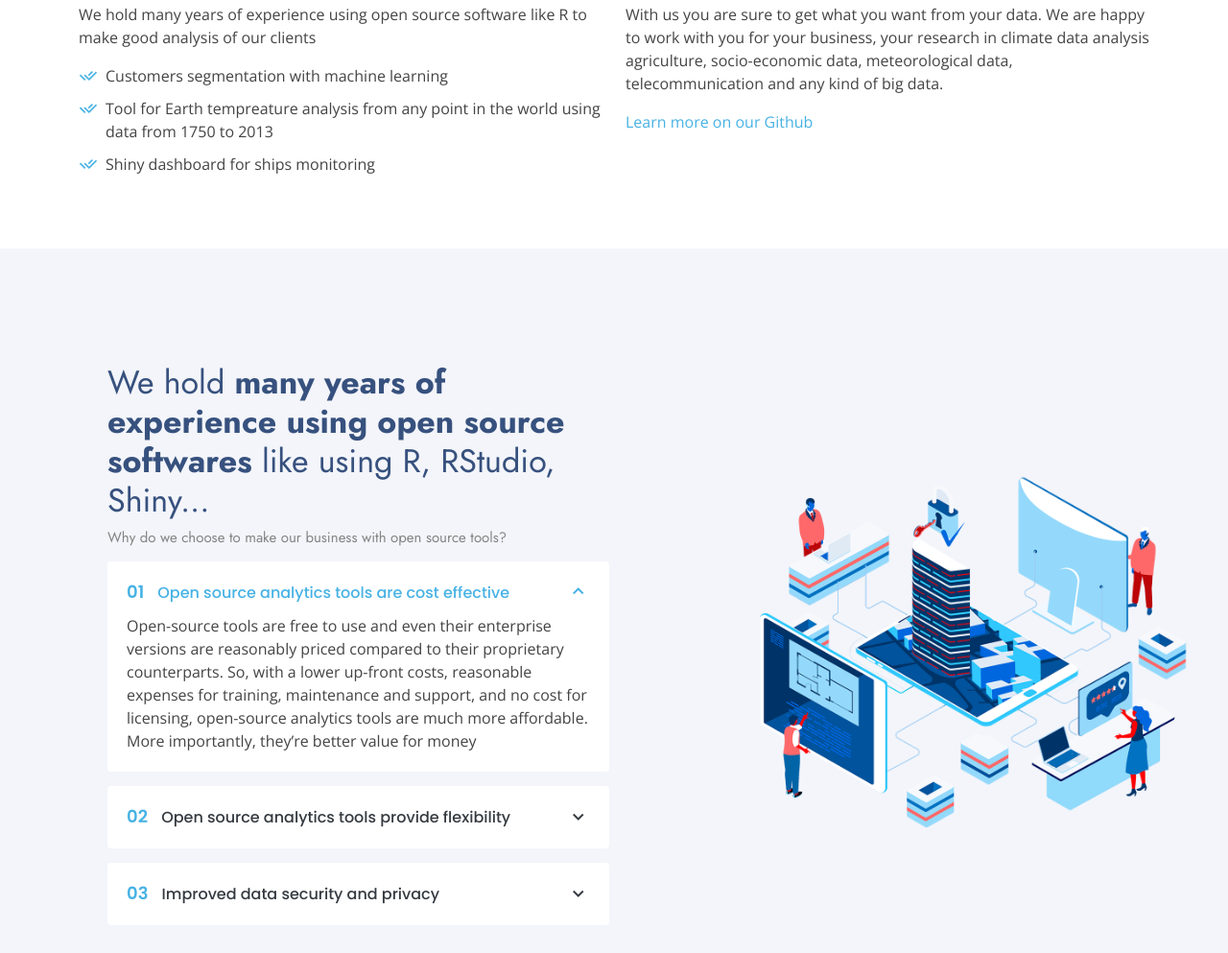
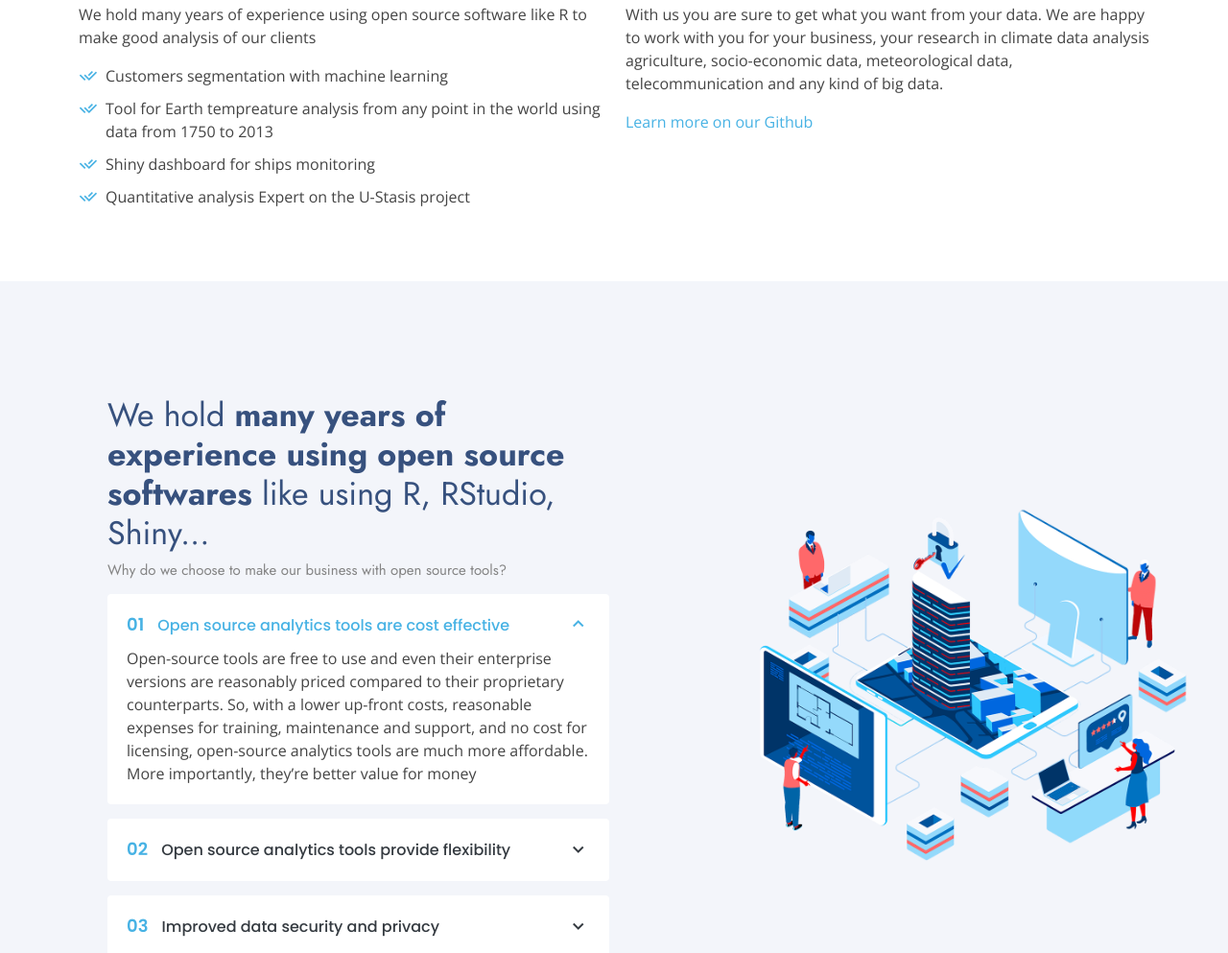
Before and after one commit to simonpierrek/simonpierre, a plain HTML site: page index.html in a window 1280 px wide. Shown: the part 829-1822 px from the top of the page at 96% size. Drawn offline with nearby package versions, Linux system fonts and the light colour scheme; files whose address does not match are found by name.

Commit message:
Update index.html

```diff
--- a/index.html
+++ b/index.html
@@ -154,6 +154,7 @@
               <li><i class="ri-check-double-line"></i> Customers segmentation with machine learning</li>
               <li><i class="ri-check-double-line"></i> Tool for Earth tempreature analysis from any point in the world using data from 1750 to 2013</li>
               <li><i class="ri-check-double-line"></i> Shiny dashboard for ships monitoring</li>
+              <li><i class="ri-check-double-line"></i> Quantitative analysis Expert on the U-Stasis project</li>
             </ul>
           </div>
           <div class="col-lg-6 pt-4 pt-lg-0">
@@ -477,6 +478,10 @@
               <a href="portfolio-details.html" class="details-link" title="More Details"><i class="bx bx-link"></i></a>
             </div>
           </div>
+
+
+
+
 
         </div> -->
 
```
